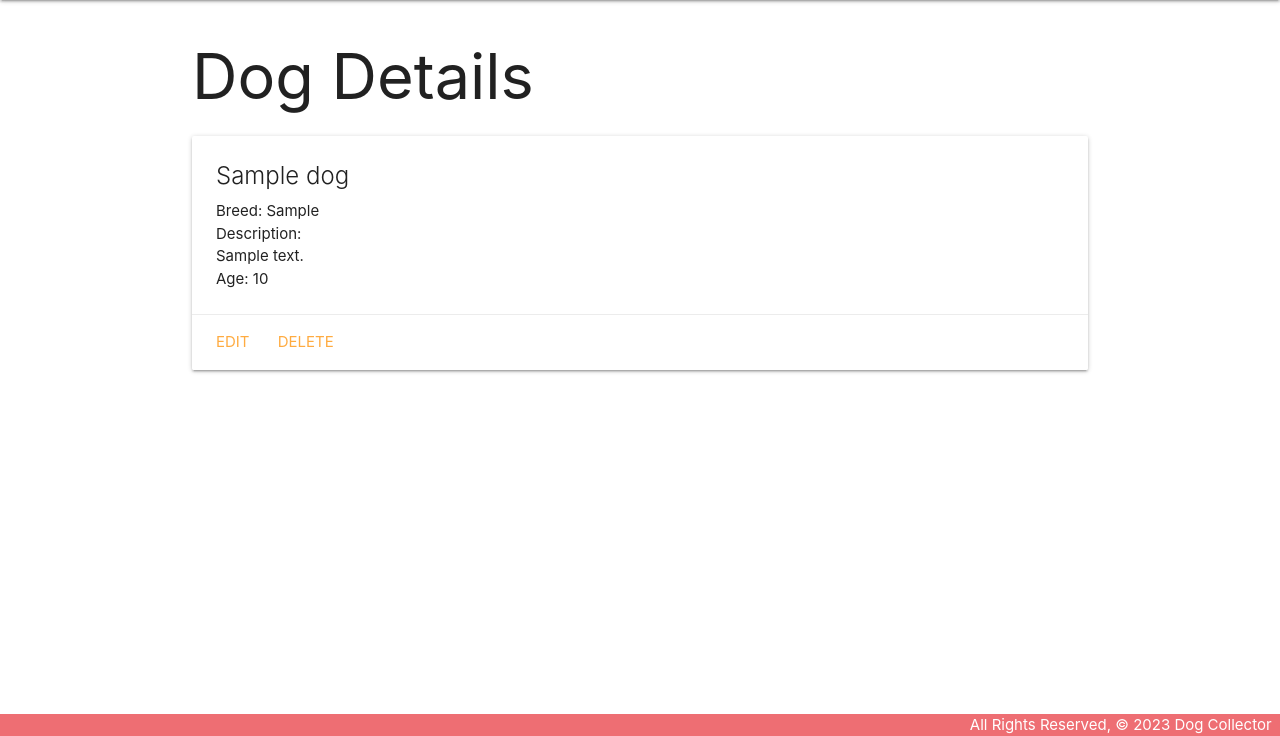
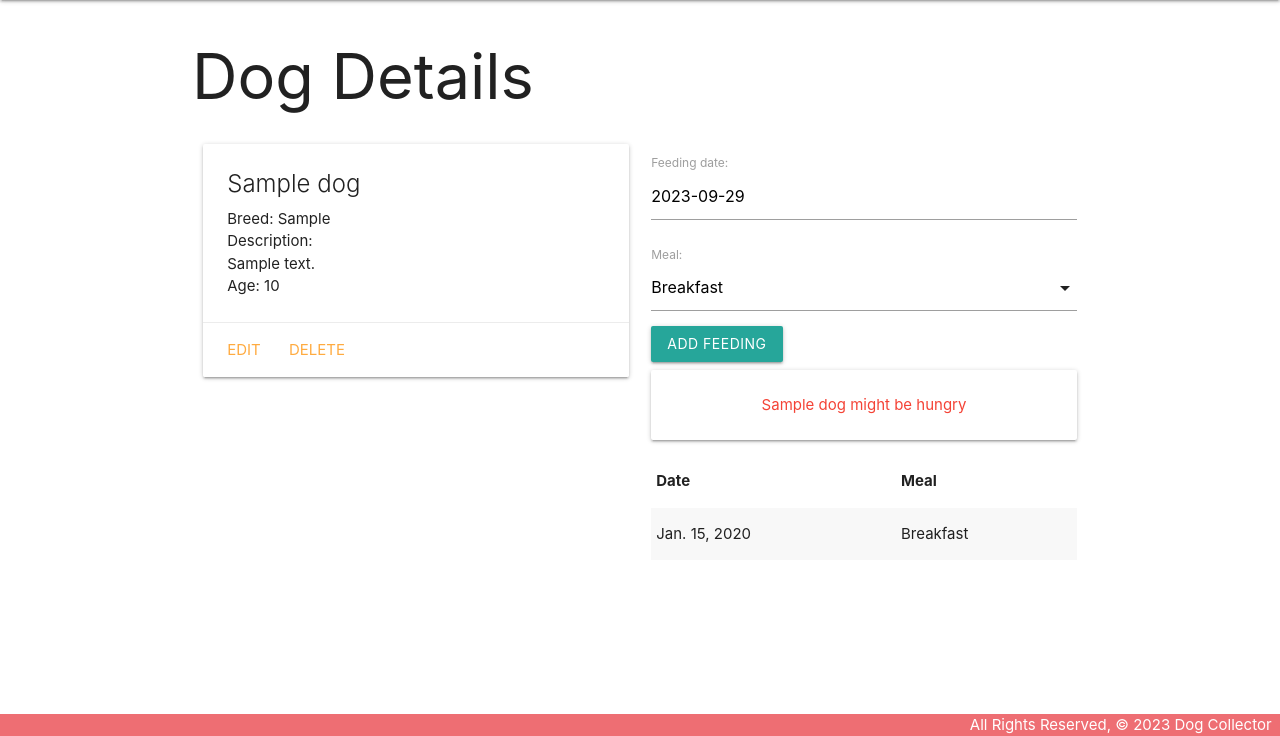
Before and after one commit to romerorocj-ga/dogcollector, a Django app: page /dogs/1/ in a window 1280 px wide. Shown: the part 64-800 px from the top of the page. Run offline with Django 4.2, Linux system fonts and the light colour scheme; tables that the repository leaves empty hold one stand-in row (values such as "Sample post").

Commit message:
Part 4 Lab

```diff
--- a/main_app/admin.py
+++ b/main_app/admin.py
@@ -1,6 +1,7 @@
 from django.contrib import admin
 
-from .models import Dog
+from .models import Dog, Feeding
 
 # Register your models here.
 admin.site.register(Dog)
+admin.site.register(Feeding)
--- /dev/null
+++ b/main_app/forms.py
@@ -0,0 +1,8 @@
+from django.forms import ModelForm
+from .models import Feeding
+
+
+class FeedingForm(ModelForm):
+    class Meta:
+        model = Feeding
+        fields = ["date", "meal"]
--- a/main_app/models.py
+++ b/main_app/models.py
@@ -1,5 +1,8 @@
 from django.db import models
 from django.urls import reverse
+from datetime import date
+
+MEALS = (("B", "Breakfast"), ("L", "Lunch"), ("D", "Dinner"))
 
 
 # Create your models here.
@@ -14,3 +17,18 @@ class Dog(models.Model):
 
     def get_absolute_url(self):
         return reverse("detail", kwargs={"dog_id": self.id})
+
+    def fed_for_today(self):
+        return self.feeding_set.filter(date=date.today()).count() >= len(MEALS)
+
+
+class Feeding(models.Model):
+    date = models.DateField("feeding date")
+    meal = models.CharField(max_length=1, choices=MEALS, default=MEALS[0][0])
+    dog = models.ForeignKey(Dog, on_delete=models.CASCADE)
+
+    def __str__(self):
+        return f"{self.get_meal_display()} on {self.date}"
+
+    class Meta:
+        ordering = ["-date"]
--- a/main_app/templates/base.html
+++ b/main_app/templates/base.html
@@ -8,6 +8,7 @@
   <title>Dog Collector</title>
   <link rel="stylesheet" href="https://cdnjs.cloudflare.com/ajax/libs/materialize/1.0.0/css/materialize.min.css">
   <link rel="stylesheet" type="text/css" href="{% static 'css/style.css' %}">
+  <script src="https://cdnjs.cloudflare.com/ajax/libs/materialize/1.0.0/js/materialize.min.js"></script>
 </head>
 <body>
   <header class="navbar-fixed">
--- a/main_app/templates/dogs/detail.html
+++ b/main_app/templates/dogs/detail.html
@@ -3,6 +3,8 @@
 
 <h1>Dog Details</h1>
 
+<div class="row">
+  <div class="col s6">
     <div class="card">
       <div class="card-content">
         <span class="card-title">{{ dog.name }}</span>
@@ -19,5 +21,45 @@
         <a href="{% url 'dogs_delete' dog.id %}">Delete</a>
       </div>
     </div>
-
+  </div>
+  <!-- New Markup Below -->
+  <div class="col s6">
+    <form action="{% url 'add_feeding' dog.id %}" method="POST">
+      {% csrf_token %}
+      {{ feeding_form.as_p }}
+      <input type="submit" class="btn" value="Add Feeding">
+      <br>
+      {% if dog.fed_for_today %}
+        <div class="card-panel teal-text center-align">{{dog.name}} has been fed all meals for today</div>
+      {% else %}
+        <div class="card-panel red-text center-align">{{dog.name}} might be hungry</div>
+      {% endif %}
+    </form>
+    <table class="striped">
+      <thead>
+        <tr><th>Date</th><th>Meal</th></tr>
+      </thead>
+      <tbody>
+        {% for feeding in dog.feeding_set.all %}
+          <tr>
+            <td>{{feeding.date}}</td>
+            <td>{{feeding.get_meal_display}}</td>
+          </tr>
+        {% endfor %}
+      </tbody>
+    </table>
+  </div>
+  <!-- New Markup Above -->
+</div>
+<script>
+  const dateEl = document.getElementById('id_date');
+  M.Datepicker.init(dateEl, {
+    format: 'yyyy-mm-dd',
+    defaultDate: new Date(),
+    setDefaultDate: true,
+    autoClose: true
+  });
+  const selectEl = document.getElementById('id_meal');
+  M.FormSelect.init(selectEl);
+</script>
 {% endblock %}
--- a/main_app/templates/dogs/index.html
+++ b/main_app/templates/dogs/index.html
@@ -9,7 +9,7 @@
     <div class="card-content">
       <span class="card-title">{{ dog.name }}</span>
       <p>Breed: {{ dog.breed }}</p>
-      <p>Description: {{ cat.description|linebreaks }}</p>
+      <p>Description: {{ dog.description|linebreaks }}</p>
       {% if dog.age > 0 %}
         <p>Age: {{ dog.age }}</p>
       {% else %}
--- a/main_app/urls.py
+++ b/main_app/urls.py
@@ -9,4 +9,5 @@ urlpatterns = [
     path("dogs/create/", views.DogCreate.as_view(), name="dogs_create"),
     path("dogs/<int:pk>/update/", views.DogUpdate.as_view(), name="dogs_update"),
     path("dogs/<int:pk>/delete", views.DogDelete.as_view(), name="dogs_delete"),
+    path("dogs/<int:dog_id>/add_feeding/", views.add_feeding, name="add_feeding"),
 ]
--- a/main_app/views.py
+++ b/main_app/views.py
@@ -1,5 +1,6 @@
-from django.shortcuts import render
+from django.shortcuts import render, redirect
 from django.views.generic.edit import CreateView, UpdateView, DeleteView
+from .forms import FeedingForm
 from .models import Dog
 
 
@@ -19,7 +20,10 @@ def dogs_index(request):
 
 def dogs_detail(request, dog_id):
     dog = Dog.objects.get(id=dog_id)
-    return render(request, "dogs/detail.html", {"dog": dog})
+    feeding_form = FeedingForm()
+    return render(
+        request, "dogs/detail.html", {"dog": dog, "feeding_form": feeding_form}
+    )
 
 
 class DogCreate(CreateView):
@@ -35,3 +39,12 @@ class DogUpdate(UpdateView):
 class DogDelete(DeleteView):
     model = Dog
     success_url = "/dogs"
+
+
+def add_feeding(request, dog_id):
+    form = FeedingForm(request.POST)
+    if form.is_valid():
+        new_feeding = form.save(commit=False)
+        new_feeding.dog_id = dog_id
+        new_feeding.save()
+    return redirect("detail", dog_id=dog_id)
```
Also changed, not shown: main_app/migrations/0001_initial.py. Lines whose indentation alone changed are shown as unchanged.
